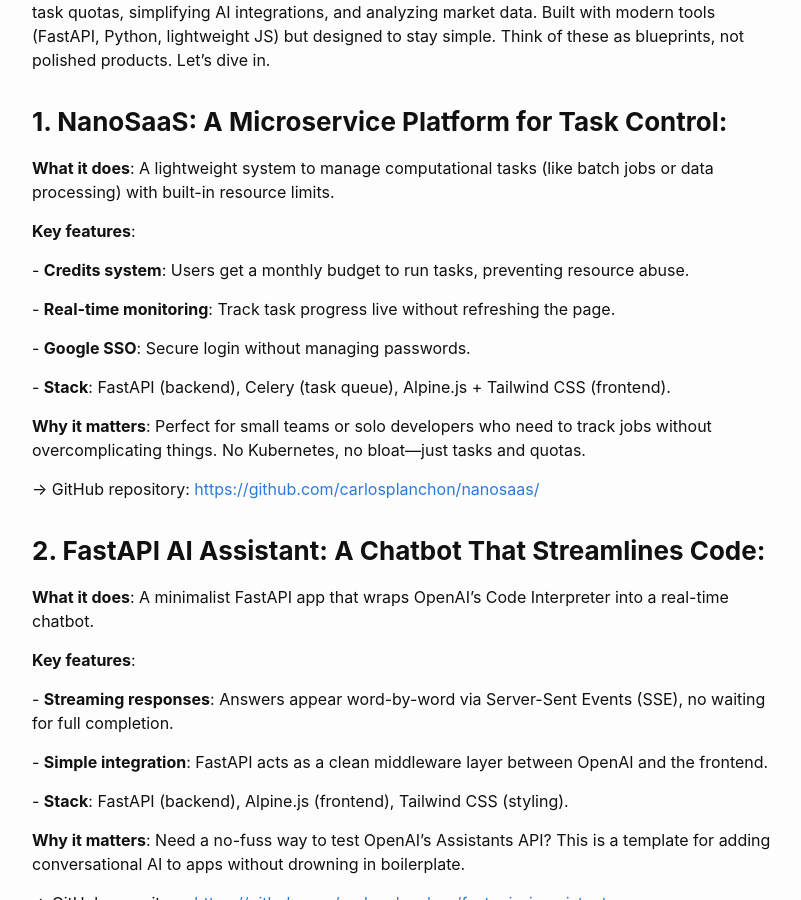
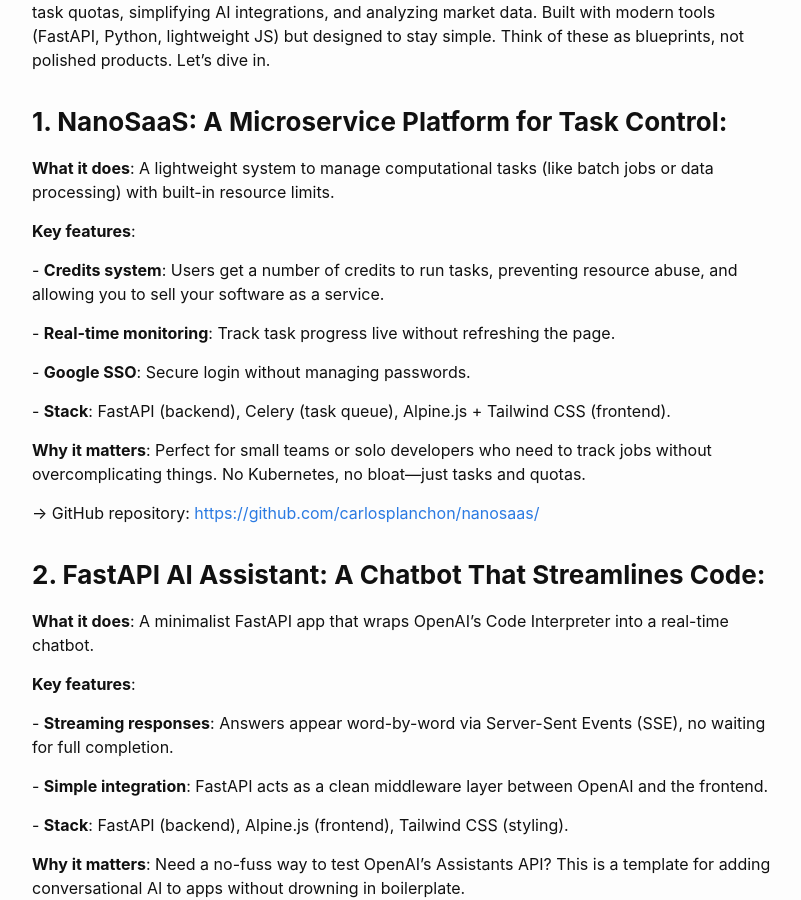
Before and after one commit to carlosplanchon/carlosplanchon.github.io, a Jekyll site: the page built from _posts/2025-01-22-three-weekend-projects-nanosaas-fastapi-ai-assistant-measurevolume.md, in a window 1280 px wide and 900 px high, scrolled down 366 px. Shown: the whole window, without its empty margins (238-1039 px from the left). Built offline with Jekyll 4.4.1, drawn with Linux system fonts in a browser that asks for light colours; comment, search, counter and statistics services are not loaded.

Commit message:
Update _posts/2025-01-22-three-weekend-projects-nanosaas-fastapi-ai-assistant-measurevolume.md (via Pages CMS)

```diff
--- a/_posts/2025-01-22-three-weekend-projects-nanosaas-fastapi-ai-assistant-measurevolume.md
+++ b/_posts/2025-01-22-three-weekend-projects-nanosaas-fastapi-ai-assistant-measurevolume.md
@@ -16,7 +16,7 @@
 
 **Key features**:
 
-\- **Credits system**: Users get a monthly budget to run tasks, preventing resource abuse.
+\- **Credits system**: Users get a number of credits to run tasks, preventing resource abuse, and allowing you to sell your software as a service.
 
 \- **Real-time monitoring**: Track task progress live without refreshing the page.
 
```
